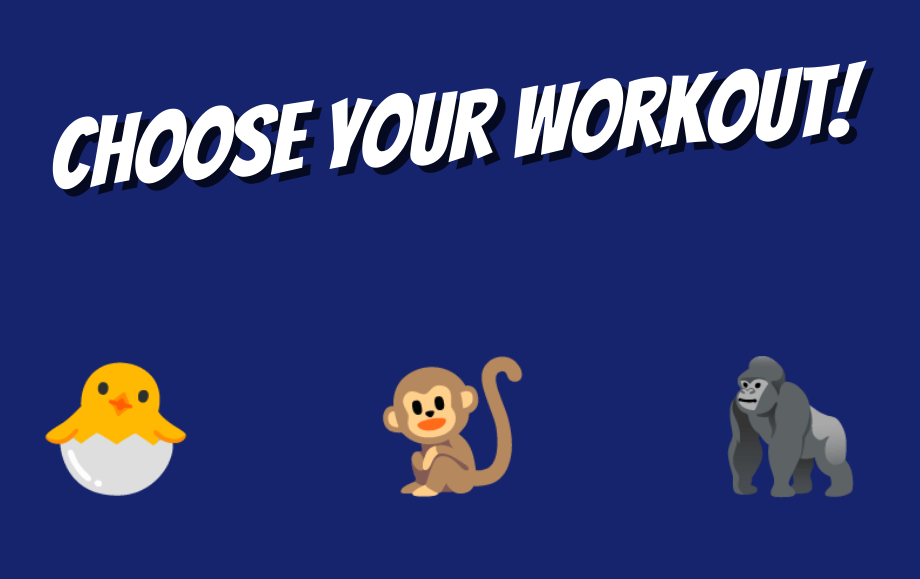
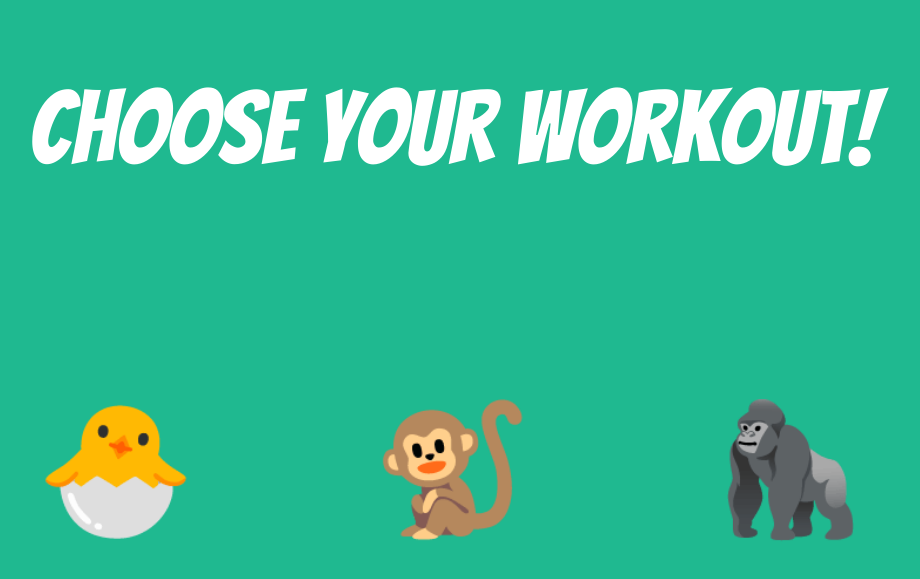
Before and after one commit to MartinJaskulla/metolius, a React (Create React App) app: page / in a window 1280 px wide. Shown: the part 111-690 px from the top of the page, without its empty margins (188-1108 px from the left). Built offline with nearby package versions, Linux system fonts and the light colour scheme.

Commit message:
pos abs instead of flex

```diff
--- a/src/components/pages/SelectWorkoutPage.js
+++ b/src/components/pages/SelectWorkoutPage.js
@@ -3,59 +3,73 @@ import styled from "styled-components"
 
 const SelectWorkoutPage = props => {
     return (
-        <StyledLayout>
-            <StyledH1>Choose your Workout!</StyledH1>
-            <StyledBottomRow>
-                <StyledButtonContainer>
-                    <StyledButton onClick={() => props.history.push("/workouts/entry")}><span role="img" aria-label="Hatching chick">🐣</span></StyledButton>
-                </StyledButtonContainer>
-                <StyledButtonContainer>
-                    <StyledButton onClick={() => props.history.push("/workouts/intermediate")}><span role="img" aria-label="Monkey">🐒</span></StyledButton>
-                </StyledButtonContainer>
-                <StyledButtonContainer>
-                    <StyledButton onClick={() => props.history.push("/workouts/advanced")}><span role="img" aria-label="Gorilla">🦍</span></StyledButton>
-                </StyledButtonContainer>
-            </StyledBottomRow>
-        </StyledLayout>
+        <Layout>
+            <H1>Choose your Workout!</H1>
+            <Div>
+                <ButtonBox>
+                    <Button onClick={() => props.history.push("/workouts/entry")}><span role="img" aria-label="Hatching chick">🐣</span></Button>
+                </ButtonBox>
+                <ButtonBox>
+                    <Button onClick={() => props.history.push("/workouts/intermediate")}><span role="img" aria-label="Monkey">🐒</span></Button>
+                </ButtonBox>
+                <ButtonBox>
+                    <Button onClick={() => props.history.push("/workouts/advanced")}><span role="img" aria-label="Gorilla">🦍</span></Button>
+                </ButtonBox>
+            </Div>
+        </Layout>
     )
 }
 
-const StyledLayout = styled.div`
+const Layout = styled.div`
 height: 100vh;
-padding: 1rem;
+padding: 5vh;
 box-sizing: border-box;
-background: #15246d;
-display: flex;
-flex-direction: column;
-justify-content: space-evenly;
--webkit-justify-content: space-evenly;
-align-items: center;
+background: #1fb990;
+position: relative;
 `
-const StyledH1 = styled.h1`
-font: 7.6vw Bangers, Arial;
+const H1 = styled.h1`
+height: 45vh;
+line-height: 50vh;
+text-align: center;
+font-family: Bangers, Arial;
+font-size: 8vw;
+font-weight: 100;
 color: #fff;
-text-shadow: .08em .08em 0 rgba(0, 0, 0, 0.7);
-transform: skew(0, -4deg);
 margin: 0rem;
-align-self: center;
 `
 
-const StyledBottomRow = styled.div`
-display: flex;
-flex-direction: row;
-align-items: center;
-justify-content: space-between;
+const Div = styled.div`
+height: 45vh;
 width: 65vw;
+position: absolute;
+left: 50%;
+transform: translateX(-50%);
 `
 
-const StyledButtonContainer = styled.div`
+const ButtonBox = styled.div`
+display: inline-block;
+position: absolute;
+top: 50%;
+transform: translateY(-50%);
+:nth-child(1) {
+
+}
+:nth-child(2) {
+    left: 50%;
+    transform: translate(-50%, -50%);
+}
+:nth-child(3) {
+    right: 0;
+    transform: translate(0, -50%);
+}
+
 outline: none;
 &:hover > * {
     transform: translateY(-1rem) scale(1.02 )
 }
 `
 
-const StyledButton = styled.button`
+const Button = styled.button`
 font-size: 10vw;
 background: none;
 border: none;
```
